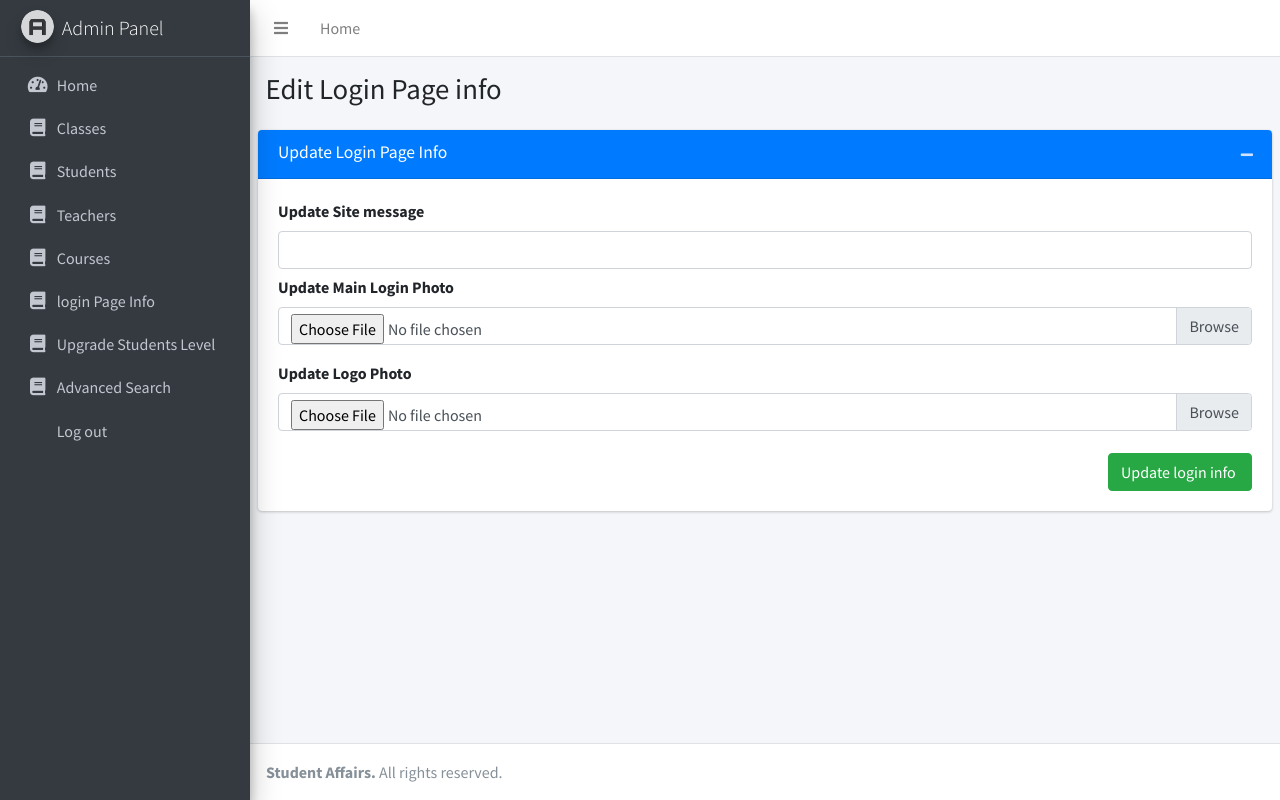
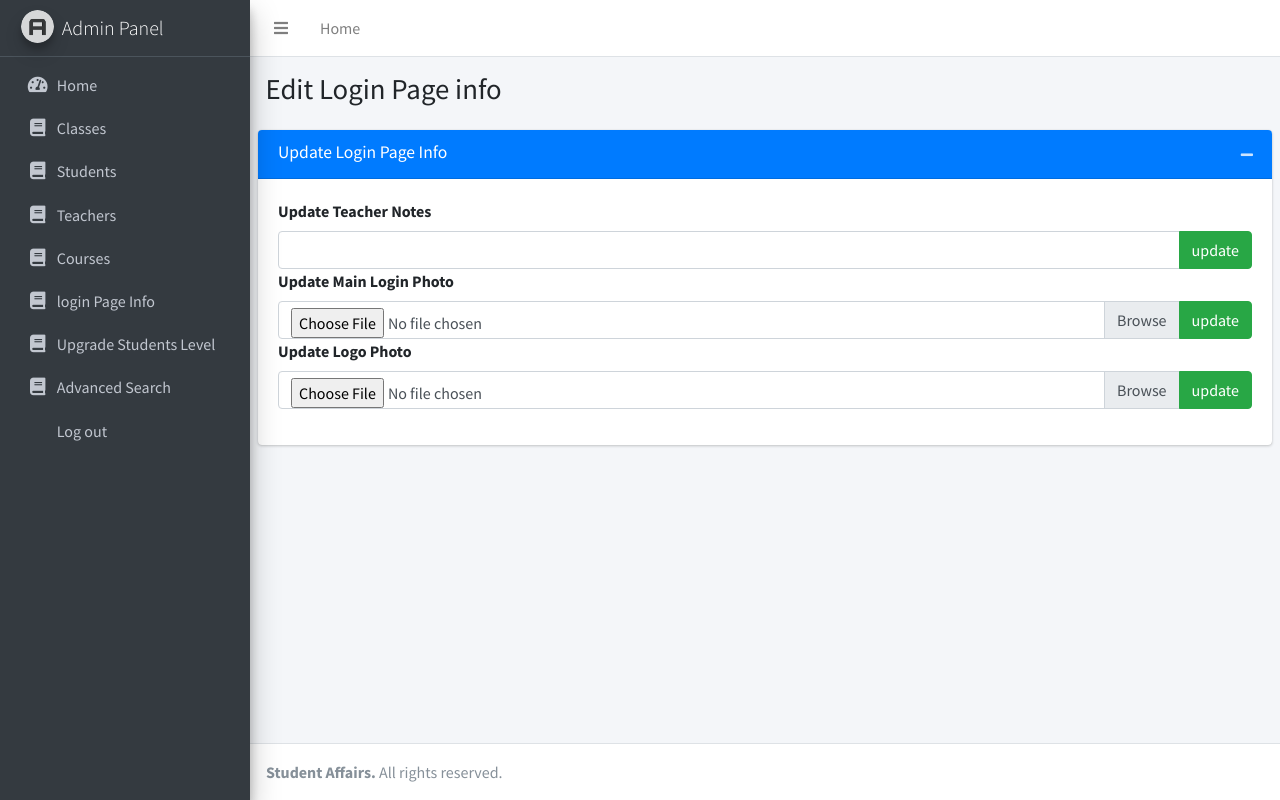
Before and after one commit to EhabElshamy/DiplomaProject, a PHP site: page /loginpage.php in a window 1280 px wide. Run offline with PHP 8.4, Linux system fonts and the light colour scheme; a user stored in the database is signed in; some libraries are stand-ins or nearby versions.

Commit message:
updateLoginPage

```diff
--- a/loginpage.php
+++ b/loginpage.php
@@ -3,9 +3,17 @@
       include "sidebar.php";
       $message = "";
 
-      if(isset($_POST['submit'])){
+      if(isset($_POST['updatenotes'])){
 
         $login_message = $_POST['loginmessage'];
+
+        $UpdateLoginPageQuery="UPDATE `login` SET `message` = '$login_message' WHERE `id` = '1'";
+        $UpdateLoginPageResult= mysqli_query($conn,$UpdateLoginPageQuery);
+        if(!$UpdateLoginPageResult){
+          echo mysqli_error($conn);
+        }
+
+      }
       if (isset($_FILES['mainphoto']['tmp_name'])){
 
         $imagename=addslashes( $_FILES['mainphoto']['tmp_name']);
@@ -39,6 +47,12 @@
 
              }
             }
+            $UpdateLoginPageMainQuery="UPDATE `login` SET main = '$path'WHERE `id` = '1'";
+            $UpdateLoginPageMainResult= mysqli_query($conn,$UpdateLoginPageMainQuery);
+            if(!$UpdateLoginPageMainResult){
+              echo mysqli_error($conn);
+            }
+
           }
           if (isset($_FILES['logo']['tmp_name'])){
 
@@ -73,13 +87,14 @@
 
                  }
                 }
-              }
-          $UpdateStudentProfilePageQuery="UPDATE `login` SET `main`='$path' , logo = '$logopath', `message` = '$login_message' WHERE `id` = '1'";
+                $UpdateStudentProfilePageQuery="UPDATE `login` SET logo = '$logopath'WHERE `id` = '1'";
                 $UpdateStudentProfilePageResult= mysqli_query($conn,$UpdateStudentProfilePageQuery);
                 if(!$UpdateStudentProfilePageResult){
                   echo mysqli_error($conn);
                 }
               }
+
+
 
 ?>
 <link rel="stylesheet" href="../../plugins/fontawesome-free/css/all.min.css">
@@ -112,31 +127,44 @@
             </div>
             <div class="card-body">
               <div class="form-group">
+              <form class="form-horizontal" method="post" action="#">
+                    <div class="form-group">
+                    <label for="exampleInputFile">Update Teacher Notes</label>
+                    <div class="input-group">
+                      <div class="custom-file">
+                        <input type="text" name="loginmessage" class="custom-file-label" id="exampleInputFile">
+                      </div>
+                      <div class="input-group-append">
+                        <button name="updatenotes" type="submit" class="btn btn-success">update</button>
+                      </div>
+                    </div>
+                    </form>
+
             <form class="form-horizontal" method="post" action="#" enctype="multipart/form-data">
-                    <div class="form-group">
-                    <label for="exampleInputFile">Update Site message</label>
-                    <div class="custom-file">
-                        <input type="text" name="loginmessage" class="custom-file-label" id="exampleInputFile" >
-                    </div>
               <label for="exampleInputFile">Update Main Login Photo</label>
                     <div class="input-group">
                       <div class="custom-file">
                         <input type="file" name="mainphoto" class="custom-file-label" id="exampleInputFile" >
                       </div>
+                    <div class="input-group-append">
+                        <button name="updatemain" type="submit" class="btn btn-success">update</button>
                       </div>
                     </div>
+              </form>
+
+              <form class="form-horizontal" method="post" action="#" enctype="multipart/form-data">
                     <label for="exampleInputFile">Update Logo Photo</label>
+                    <div class="input-group">
                     <div class="custom-file">
                         <input type="file" name="logo" class="custom-file-label" id="exampleInputFile" >
       </div>
-                      <div class="form-group row">
-                        <div class="offset-sm-2 col-sm-10">
-
+                      <div class="input-group-append">
+                        <button name="updatemain" type="submit" class="btn btn-success">update</button>
                       </div>
                     </div>
 
 
-            <input name="submit" type="submit" value="Update login info " class="btn btn-success float-right">
+
             </section>
             </div>
             </div>
```
Also changed, not shown: studentprofile.php (+23 -5 lines), dist/img/download.png (added), dist/img/pexels-photo-2893685.jpg (added). Lines whose indentation alone changed are shown as unchanged.
